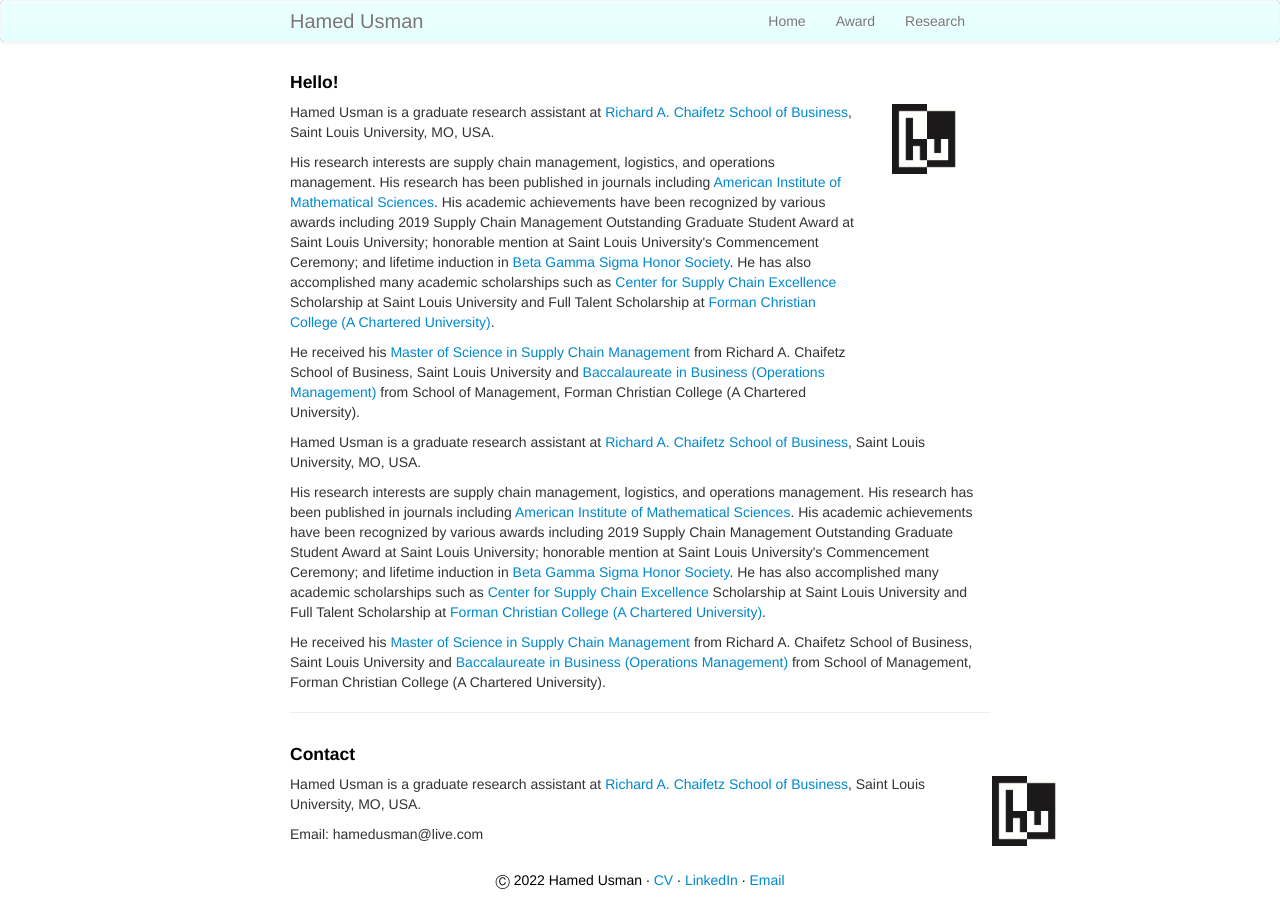
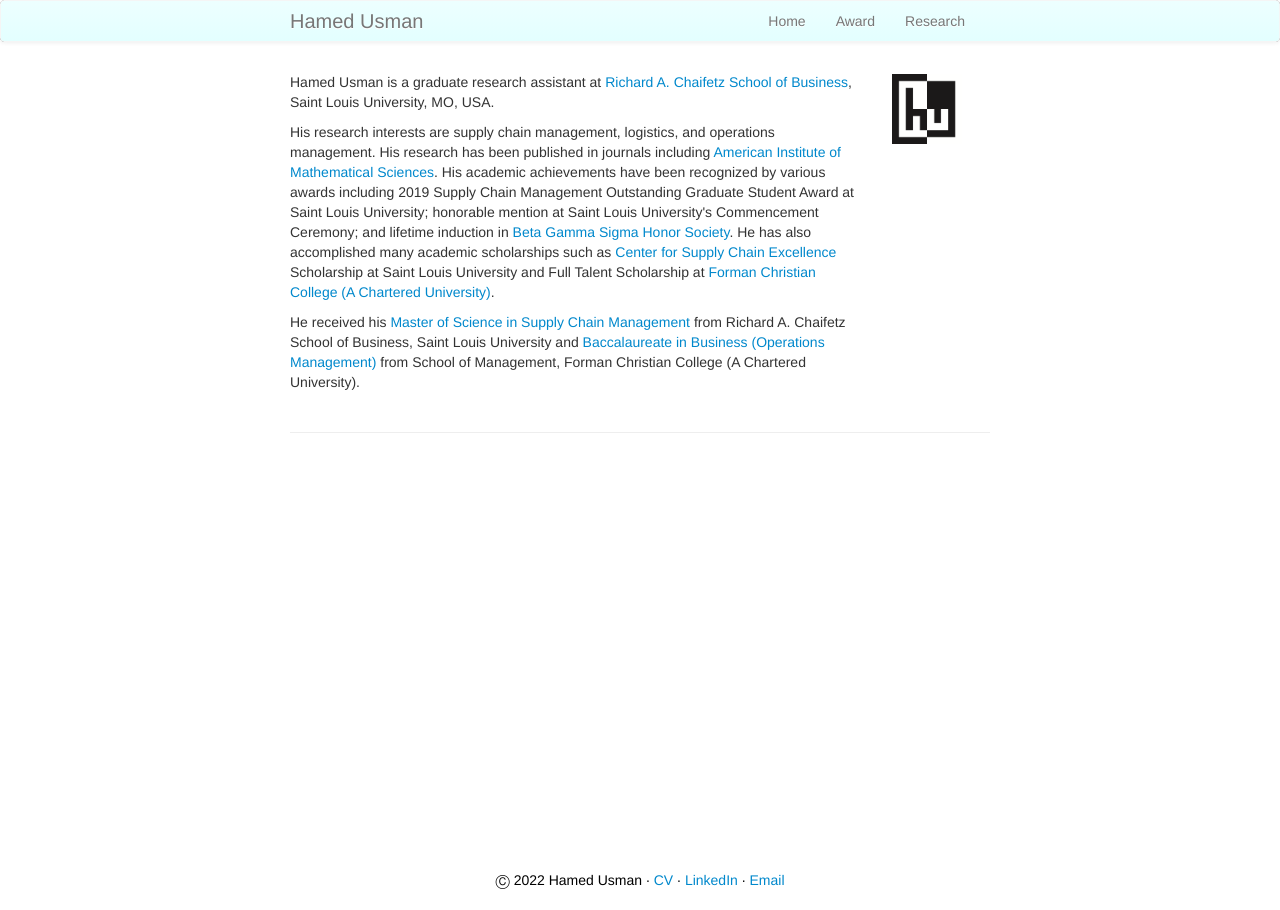
Before and after one commit to hamedusman/hamedusman.github.io, a Jekyll site: the page built from index.md, in a window 1280 px wide. Built offline with Jekyll 4.4.1, drawn with Linux system fonts in a browser that asks for light colours.

Commit message:
Update index.md

```diff
--- a/index.md
+++ b/index.md
@@ -6,7 +6,7 @@
 ---
 
 <div class="container">
-<h4><a name="hello"></a>Hello!</h4>
+<h4><a name="hello"></a></h4>
 
     <div class="row-fluid">
         <div class="span6">
@@ -24,30 +24,6 @@
 </div>
 
 
-<p>Hamed Usman is a graduate research assistant at <a href="https://www.slu.edu/business">Richard A. Chaifetz School of Business</a>, Saint Louis University, MO, USA.</p>
-<p>His research interests are supply chain management, logistics, and operations management. His research has been published in journals including <a href="https://www.aimsciences.org">American Institute of Mathematical Sciences</a>. His academic achievements have been recognized by various awards including 2019 Supply Chain Management Outstanding Graduate Student Award at Saint Louis University; honorable mention at Saint Louis University's Commencement Ceremony; and lifetime induction in <a href="https://www.betagammasigma.org">Beta Gamma Sigma Honor Society</a>. He has also accomplished many academic scholarships such as <a href="https://www.slu.edu/business/centers/supply-chain-excellence/index.php">Center for Supply Chain Excellence</a> Scholarship at Saint Louis University and Full Talent Scholarship at <a href="https://www.fccollege.edu.pk">Forman Christian College (A Chartered University)</a>.</p>
-<p>He received his <a href="https://www.slu.edu/business/graduate/supply-chain-management">Master of Science in Supply Chain Management</a> from Richard A. Chaifetz School of Business, Saint Louis University and <a href="https://www.fccollege.edu.pk/baccalaureate-in-business/">Baccalaureate in Business (Operations Management)</a> from School of Management, Forman Christian College (A Chartered University).</p>
-
----
-
-<div class="container">
-<h4><a name="contact"></a>Contact</h4>
-
-    <div class="row-fluid">
-        <div class="span7">
-<p>Hamed Usman is a graduate research assistant at <a href="https://www.slu.edu/business">Richard A. Chaifetz School of Business</a>, Saint Louis University, MO, USA.</p>
-            Email: hamedusman@live.com<br/>
-        </div>
-
-        <div class="span1">
-        <a href="../assets/headshot.jpg">
-            <img src="../assets/headshot.jpg"
-                  title="Hamed Usman" alt="Hamed Usman"/></a>
-        </div>
-    </div>
-</div>
-
-
 <div class="footer">
   <p>Ⓒ 2022 Hamed Usman ∙ <a href="{{ BASE_PATH }}/assets/CV.pdf">CV</a> ∙ <a href="https://linkedin.com/in/hamedusman">LinkedIn</a> ∙ <a href="mailto:hamedusman@live.com">Email</a></p>
 </div>
```
